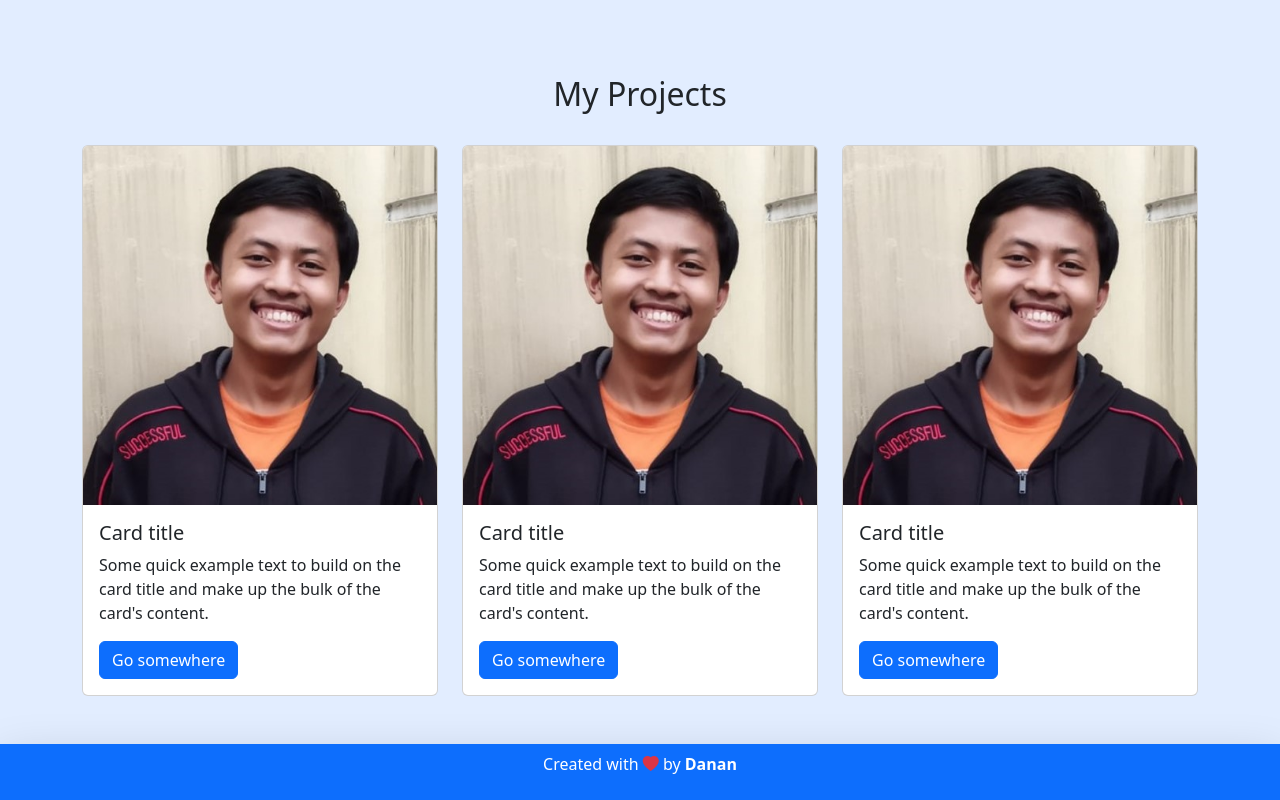
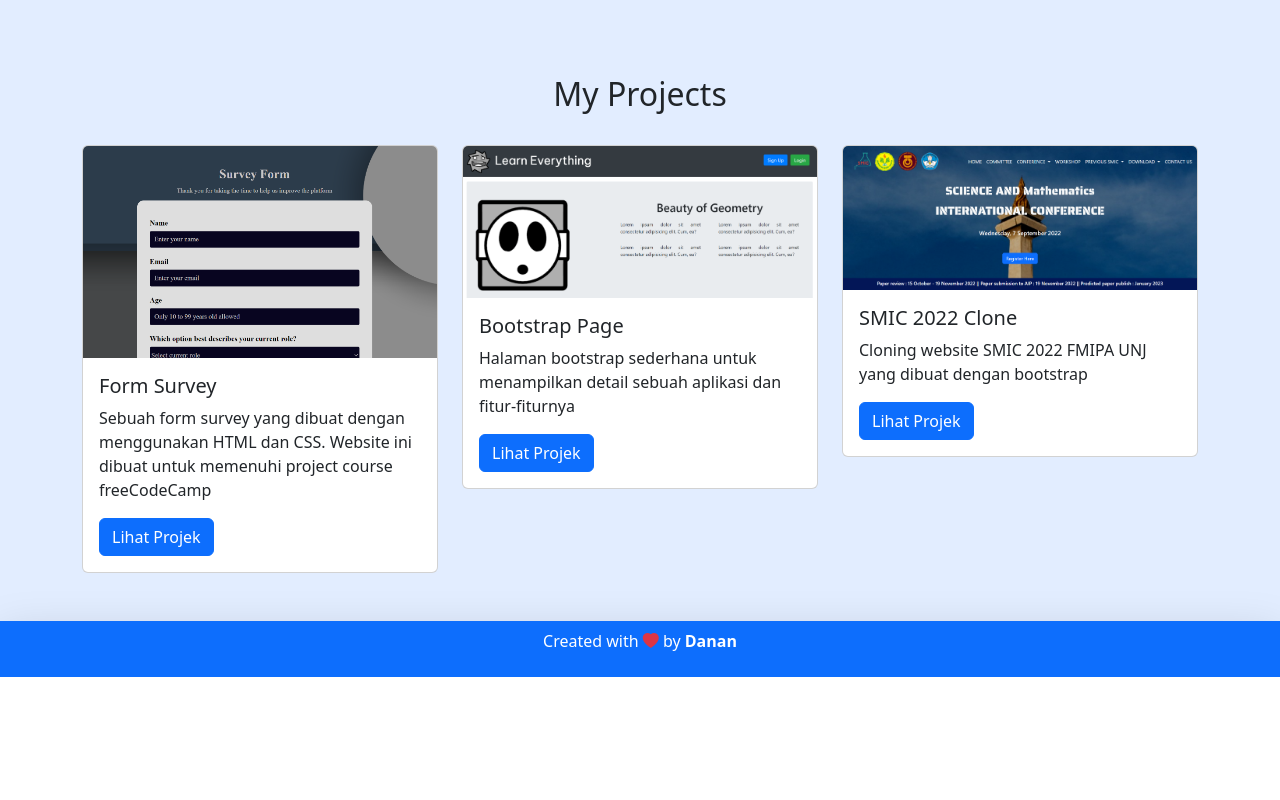
Before and after one commit to danandak/danandak.github.io, a plain HTML site: page index.html in a window 1280 px wide. Shown: the part 1230-2030 px from the top of the page. After the commit the page ends 1907 px from the top, so only its background shows below. Drawn offline with nearby package versions, Linux system fonts and the light colour scheme.

Commit message:
Update Portfolio

```diff
--- a/index.html
+++ b/index.html
@@ -82,68 +82,50 @@
     <!-- MY PROJECT START -->
     <section id="projects-list">
       <div class="container">
-        <div class="row text-center mb-4">
+        <div class="row text-center mb-3">
           <h2>My Projects</h2>
         </div>
         <div class="row">
-          <div class="col-md-4 mb-3">
+          <div class="col-md-4 mt-2">
             <div class="card">
-              <img src="src/danan1.jpg" class="card-img-top" alt="..." width="100" />
+              <img src="src/survey-form.png" class="card-img-top" alt="..." width="100" />
               <div class="card-body">
-                <h5 class="card-title">Card title</h5>
-                <p class="card-text">Some quick example text to build on the card title and make up the bulk of the card's content.</p>
-                <a href="#" class="btn btn-primary">Go somewhere</a>
+                <h5 class="card-title">Form Survey</h5>
+                <p class="card-text">Sebuah form survey yang dibuat dengan menggunakan HTML dan CSS. Website ini dibuat untuk memenuhi project course freeCodeCamp</p>
+                <a href="https://danandak.github.io/survey-form" class="btn btn-primary">Lihat Projek</a>
               </div>
             </div>
           </div>
-          <div class="col-md-4 mb-3">
+          <div class="col-md-4 mt-2">
             <div class="card">
-              <img src="src/danan1.jpg" class="card-img-top" alt="..." width="100" />
+              <img src="src/bootstrap-project-1.png" class="card-img-top" alt="..." width="100" />
               <div class="card-body">
-                <h5 class="card-title">Card title</h5>
-                <p class="card-text">Some quick example text to build on the card title and make up the bulk of the card's content.</p>
-                <a href="#" class="btn btn-primary">Go somewhere</a>
+                <h5 class="card-title">Bootstrap Page</h5>
+                <p class="card-text">Halaman bootstrap sederhana untuk menampilkan detail sebuah aplikasi dan fitur-fiturnya</p>
+                <a href="https://danandak.github.io/bootstrap-project-1/" class="btn btn-primary">Lihat Projek</a>
               </div>
             </div>
           </div>
-          <div class="col-md-4 mb-5">
+          <div class="col-md-4 mt-2">
             <div class="card">
-              <img src="src/danan1.jpg" class="card-img-top" alt="..." width="100" />
+              <img src="src/SMIC-clone.png" class="card-img-top" alt="..." width="100" />
               <div class="card-body">
-                <h5 class="card-title">Card title</h5>
-                <p class="card-text">Some quick example text to build on the card title and make up the bulk of the card's content.</p>
-                <a href="#" class="btn btn-primary">Go somewhere</a>
+                <h5 class="card-title">SMIC 2022 Clone</h5>
+                <p class="card-text">Cloning website SMIC 2022 FMIPA UNJ yang dibuat dengan bootstrap</p>
+                <a href="https://danandak.github.io/SMIC-clone/" class="btn btn-primary">Lihat Projek</a>
               </div>
             </div>
           </div>
         </div>
       </div>
 
-      <!-- <svg xmlns="http://www.w3.org/2000/svg" viewBox="0 0 1440 320">
-        <path
-          fill="#fff"
-          fill-opacity="1"
-          d="M0,192L48,186.7C96,181,192,171,288,149.3C384,128,480,96,576,112C672,128,768,192,864,202.7C960,213,1056,171,1152,154.7C1248,139,1344,149,1392,154.7L1440,160L1440,320L1392,320C1344,320,1248,320,1152,320C1056,320,960,320,864,320C768,320,672,320,576,320C480,320,384,320,288,320C192,320,96,320,48,320L0,320Z"
-          ></path>
-        </svg> -->
-      <footer class="bg-primary text-white text-center p-2 shadow-lg">
+      <!-- FOOTER START -->
+      <footer class="bg-primary text-white text-center p-2 shadow-lg mt-5">
         <p>Created with <i class="bi bi-heart-fill text-danger"></i> by <b> Danan</b></p>
       </footer>
+      <!-- FOOTER END -->
     </section>
     <!-- MY PROJECT END -->
-
-    <!-- CONTACT START -->
-    <!-- <section id="contact">
-      <div class="container">
-        <div class="row text-center">
-          <h3>Contact Me</h3>
-        </div>
-      </div>
-    </section> -->
-    <!-- CONTACT END -->
-
-    <!-- FOOTER START -->
-    <!-- FOOTER END -->
 
     <!-- JS BOOTSTRAP -->
     <script src="https://cdn.jsdelivr.net/npm/@popperjs/core@2.11.6/dist/umd/popper.min.js" integrity="sha384-oBqDVmMz9ATKxIep9tiCxS/Z9fNfEXiDAYTujMAeBAsjFuCZSmKbSSUnQlmh/jp3" crossorigin="anonymous"></script>
```
Also changed, not shown: src/SMIC-clone.png (added), src/bootstrap-project-1.png (added), src/survey-form.png (added).
